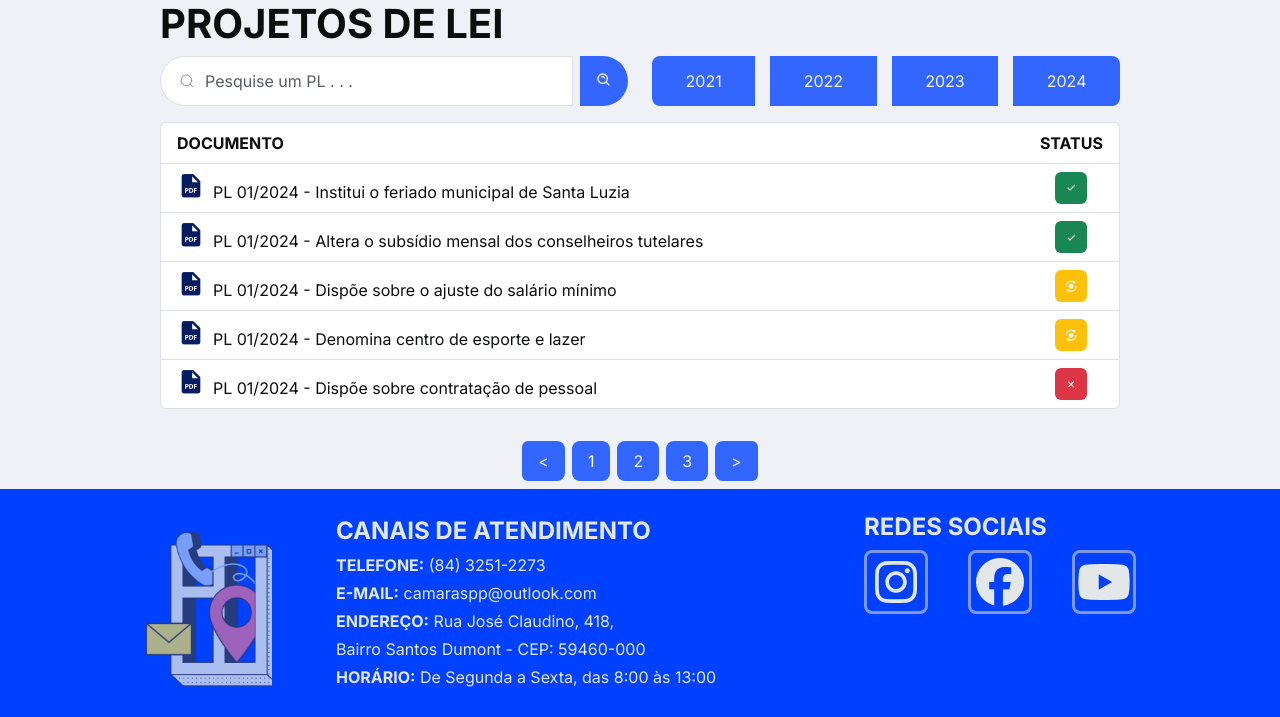
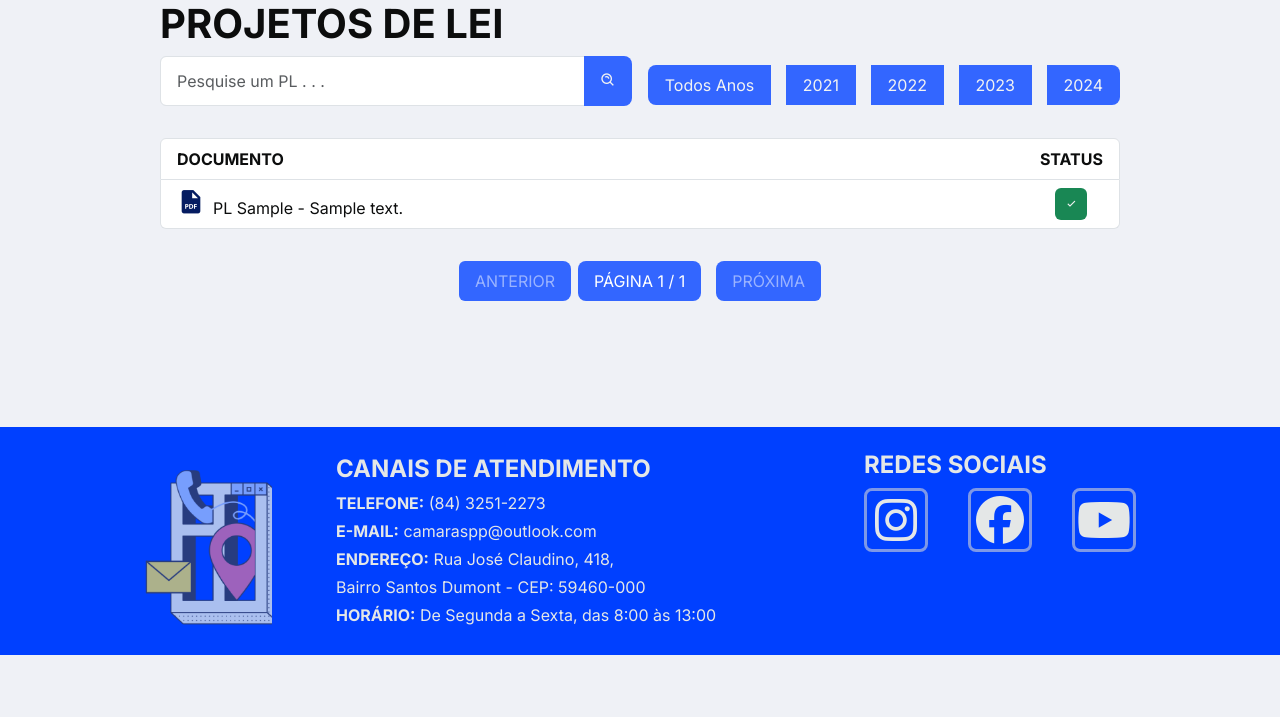
Before and after one commit to dvanael/camara-spp-django, a Django app: page /projetos-de-lei/ in a window 1280 px wide. Shown: the part 145-862 px from the top of the page. After the commit the page ends 800 px from the top, so only its background shows below. Run offline with Django 5.2, Linux system fonts and the light colour scheme; tables that the repository leaves empty hold one stand-in row (values such as "Sample post"); some libraries are stand-ins or nearby versions.

Commit message:
feat: atualiza template de projeto de lei

```diff
--- a/static/css/main.css
+++ b/static/css/main.css
@@ -280,3 +280,12 @@
     scale: 1.05;
   }
 }
+
+.active-year{
+  background-color: transparent !important;
+  border: var(--primary-400) 0.1rem solid !important;
+  color: var(--text-900);
+  &:hover{
+    color: var(--text-900);
+  }
+}
--- a/templates/app/projetos-de-lei.html
+++ b/templates/app/projetos-de-lei.html
@@ -1,9 +1,11 @@
 {% extends 'base.html' %}
 {% load static %}
+
 {% block css %}
   <link href="https://cdn.jsdelivr.net/npm/bootstrap@5.3.3/dist/css/bootstrap.min.css" rel="stylesheet" integrity="sha384-QWTKZyjpPEjISv5WaRU9OFeRpok6YctnYmDr5pNlyT2bRjXh0JMhjY6hW+ALEwIH" crossorigin="anonymous">
   <link href='https://unpkg.com/boxicons@2.1.4/css/boxicons.min.css' rel='stylesheet'>
 {% endblock css %}
+
 {% block content %}
 <main class="container">
   <nav class="breadcrumb-nav" aria-label="breadcrumb">
@@ -15,74 +17,48 @@
   </nav>
 
   <h1>PROJETOS DE LEI</h1>
-
     <div class="nav-content">
-      <div class="row">
-        <div class="col d-flex justify-content-center aling-items-center">
-          <form class="d-flex" role="search">
-            <input class="form-control me-2 " type="search" placeholder="Pesquise um PL . . ." aria-label="Search">
-            <button class="btn btn-outline-success" type="submit"><i class='bx bx-search-alt'></i></button>
-          </form>
-
+      <form class="d-flex gap-3 justify-content-center align-items-center" role="search-filter">
+        <div class="input-group mb-3">
+          <input type="text" class="form-control" name="search" value="{{search}}" placeholder="Pesquise um PL . . ." aria-label="Recipient's username" aria-describedby="button-addon2">
+          <button class="btn btn-outline-secondary" type="button" id="button-addon2">
+            <i class='bx bx-search-alt'></i>
+          </button>
         </div>
-
-        <div class="col d-flex justify-content-center aling-items-center">
-          <div class="btn-group gap-3" role="group">
-            <button type="button btn-ano" class="btn btn-secondary">2021</button>
-            <button type="button btn-ano" class="btn btn-secondary">2022</button>
-            <button type="button btn-ano" class="btn btn-secondary">2023</button>
-            <button type="button btn-ano" class="btn btn-primary">2024</button>
-          </div>
+        <div class="btn-group gap-3 mb-4" role="group">
+          <button type="submit" name="ano" value="" class="btn {% if ano_selected == "" %}active-year{% endif %}">
+            Todos Anos
+          </button>
+          {% for ano in anos %}
+            <button type="submit" name="ano" value="{{ ano }}" class="btn {% if ano == ano_selected %}active-year{% endif %}">
+              {{ ano }}
+            </button>
+          {% endfor %}
         </div>
-      </div>
+      </form>
     </div>
-
     <div class="list-group">
       <div class="list-group-item d-flex justify-content-between align-items-center">
           <span class="fw-bold">DOCUMENTO</span>
           <span class="fw-bold">STATUS</span>
       </div>
+      {% for projeto in object_list %}
       <div class="list-group-item d-flex justify-content-between align-items-center">
-            <span class="document-link">
-              <i class='bx bxs-file-pdf fs-3 icone-pdf'></i> PL 01/2024 - Institui o feriado municipal de Santa Luzia
-            </span>
-            <span class="badge badge-status bg-success me-3" title="Aprovado"><i class='bx bx-check'  ></i></span>
+            <a  href="{{projeto.documento}}" class="document-link text-decoration-none">
+              <i class='bx bxs-file-pdf fs-3 icone-pdf'></i> {{ projeto }}
+            </a>
+            <span class="badge badge-status {% if projeto.status == 'Aprovado' %}bg-success{% elif projeto.status == 'Em Análise' %}bg-warning{% else %}bg-danger{% endif %} me-3" title="{{ projeto.status }}"><i class="bx {% if projeto.status == 'Aprovado' %}bx-check{% elif projeto.status == 'Em Análise' %}bxs-analyse{% else %}bx-x{% endif %}"  ></i></span>
         </div>
+        {%empty%}
         <div class="list-group-item d-flex justify-content-between align-items-center">
-            <span class="document-link">
-                <i class='bx bxs-file-pdf fs-3 icone-pdf'></i> PL 01/2024 - Altera o subsídio mensal dos conselheiros tutelares
-            </span>
-            <span class="badge badge-status bg-success me-3" title="Aprovado"><i class='bx bx-check'  ></i></span>
+          <span>
+            SEM RESULTADOS
+          </span>
         </div>
-        <div class="list-group-item d-flex justify-content-between align-items-center">
-            <span class="document-link">
-                <i class='bx bxs-file-pdf fs-3 icone-pdf'></i> PL 01/2024 - Dispõe sobre o ajuste do salário mínimo
-            </span>
-            <span class="badge badge-status bg-warning me-3" title="Em Análise"><i class='bx bxs-analyse'  ></i></span>
-        </div>
-        <div class="list-group-item d-flex justify-content-between align-items-center">
-            <span class="document-link">
-                <i class='bx bxs-file-pdf fs-3 icone-pdf'></i> PL 01/2024 - Denomina centro de esporte e lazer
-            </span>
-            <span class="badge badge-status bg-warning me-3" title="Em Análise"><i class='bx bxs-analyse'  ></i></span>
-        </div>
-        <div class="list-group-item d-flex justify-content-between align-items-center">
-            <span class="document-link">
-                <i class='bx bxs-file-pdf fs-3 icone-pdf'></i> PL 01/2024 - Dispõe sobre contratação de pessoal
-            </span>
-            <span class="badge badge-status bg-danger me-3" title="Negado"><i class='bx bx-x'></i></span>
-        </div>
+        {% endfor %}
     </div>
 
-    <nav class="d-flex justify-content-center mt-4">
-        <ul class="pagination">
-            <li class="page-item"><a class="btn page-link" href="#">&#60;</a></li>
-            <li class="page-item active"><a class="btn page-link" href="#">1</a></li>
-            <li class="page-item"><a class="btn page-link" href="#">2</a></li>
-            <li class="page-item"><a class="btn page-link" href="#">3</a></li>
-            <li class="page-item"><a class="btn page-link" href="#">&#62;</a></li>
-        </ul>
-    </nav>
+    {% include "components/pagiantion.html" %}
 </main>
 {% endblock %}
 
--- /dev/null
+++ b/templates/components/pagiantion.html
@@ -0,0 +1,32 @@
+<nav aria-label="Page navigation example" class=" d-flex align-items-center justify-content-center my-3">
+  <ul class="pagination ">
+
+
+  <!-- PÁGINA ANTERIOR -->
+      {% if page_obj.has_previous %}
+      <li class="page-item">
+          <a class="btn page-link text-white bg-dark" href="?page={{ page_obj.previous_page_number }}{% if search %}&search={{ search }}{% endif %}{% if ano_selected %}&ano={{ ano_selected }}{% endif %}">ANTERIOR</a>
+      {%else%}
+      <li class="page-item disabled">
+          <a class="btn page-link text-white-50 bg-dark" href="?page=1{% if search %}&search={{ search }}{% endif %}{% if ano_selected %}&ano={{ ano_selected }}{% endif %}">ANTERIOR</a>
+      {%endif%}
+      </li>
+
+  <!-- PÁGINA ATUAL -->
+  <li class="page-item disabled">
+      <div class="btn page-link current text-white bg-dark">
+          PÁGINA {{ page_obj.number }} / {{ page_obj.paginator.num_pages }}
+      </div></li>
+
+  <!-- PROXIMA PAGINA -->
+      {% if page_obj.has_next %}
+      <li class="page-item">
+          <a class="btn page-link text-white bg-dark" href="?page={{ page_obj.next_page_number }}{% if search %}&search={{ search }}{% endif %}{% if ano_selected %}&ano={{ ano_selected }}{% endif %}">PRÓXIMA</a>
+      {%else%}
+      <li class="page-item disabled">
+          <a class="btn page-link text-white-50 bg-dark" href="?page={{ page_obj.paginator.num_pages }}{% if search %}&search={{ search }}{% endif %}{% if ano_selected %}&ano={{ ano_selected }}{% endif %}">PRÓXIMA</a>
+      {%endif%}
+      </li>
+      </li>
+  </ul>
+</nav>
```
